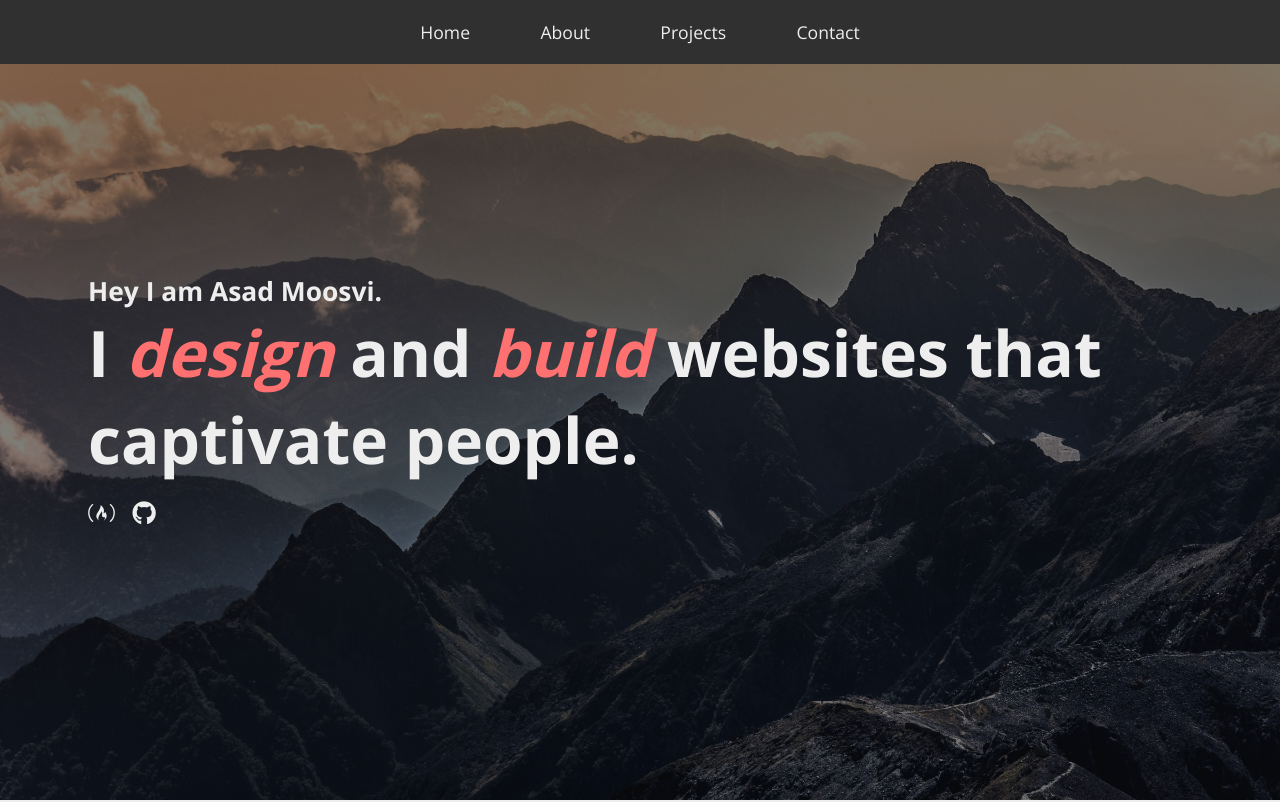
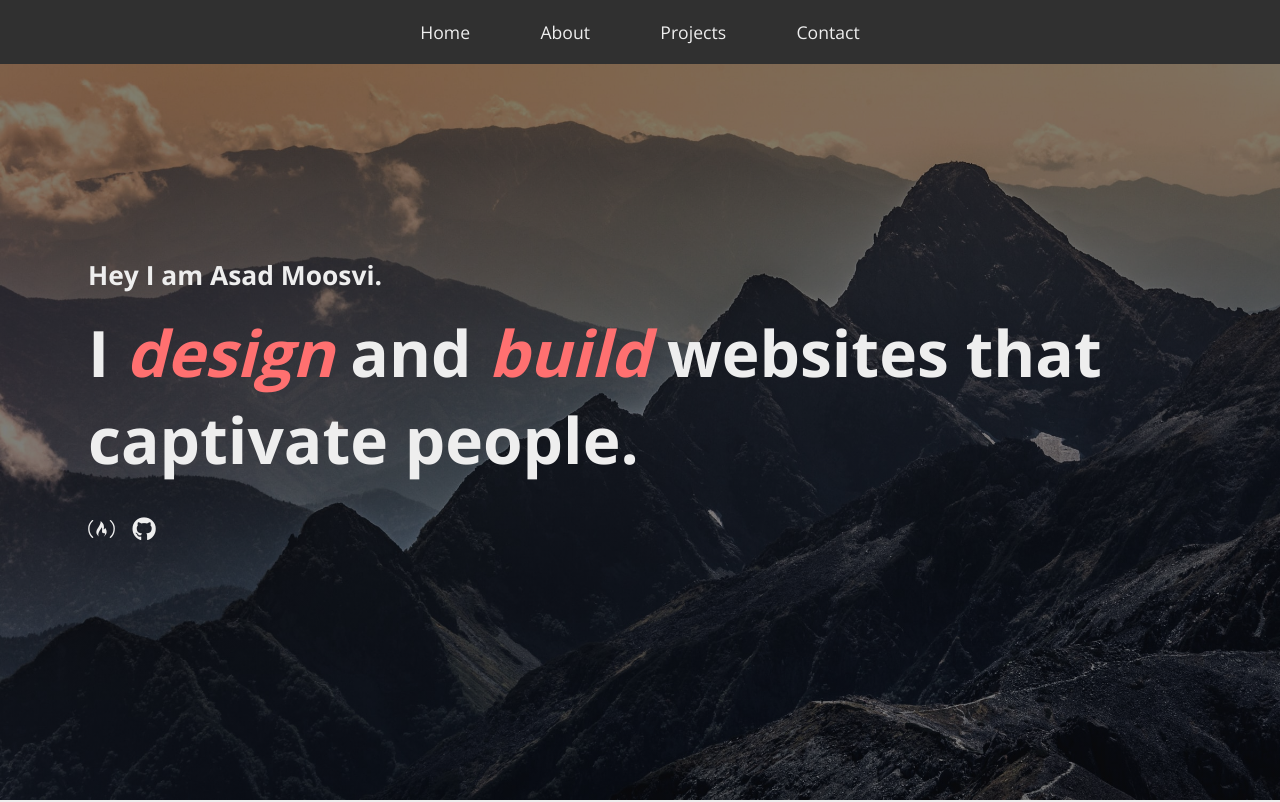
Before and after one commit to asadmoosvi/freecodecamp-responsive-web-design-projects, a website: page personal-portfolio/index.html in a window 1280 px wide. Shown: the top 802 px of the page. Drawn offline with nearby package versions, Linux system fonts and the light colour scheme; files that its build step writes are made by us from their sources; files whose address does not match are found by name.

Commit message:
space out hero text using flex gap

```diff
--- a/personal-portfolio/index.html
+++ b/personal-portfolio/index.html
@@ -27,7 +27,7 @@
     </header>
 
     <section class="hero" id="welcome-section">
-      <div class="container container_padding">
+      <div class="container container_padding hero__container">
         <h2 class="hero__subheading">Hey I am Asad Moosvi.</h2>
         <h1 class="hero__heading">
           I <em class="important">design</em> and
--- a/personal-portfolio/src/scss/_header.scss
+++ b/personal-portfolio/src/scss/_header.scss
@@ -42,6 +42,6 @@
 
   @include breakpoint {
     height: auto;
-    padding: 1em;
+    padding: 1.5em;
   }
 }
--- a/personal-portfolio/src/scss/_hero.scss
+++ b/personal-portfolio/src/scss/_hero.scss
@@ -27,4 +27,9 @@
       text-shadow: 0 0 32px white;
     }
   }
+  &__container {
+    display: flex;
+    flex-direction: column;
+    gap: 1rem;
+  }
 }
```
